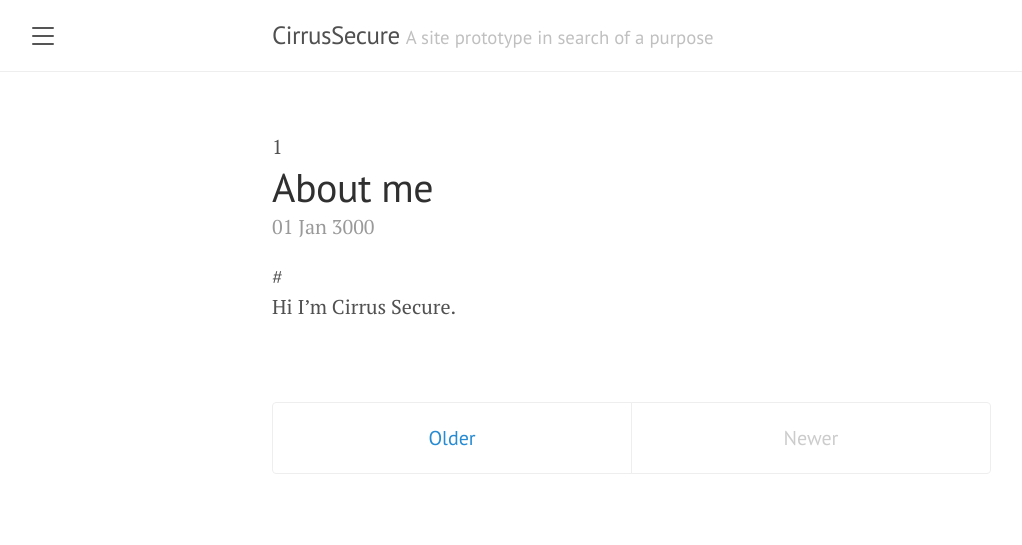
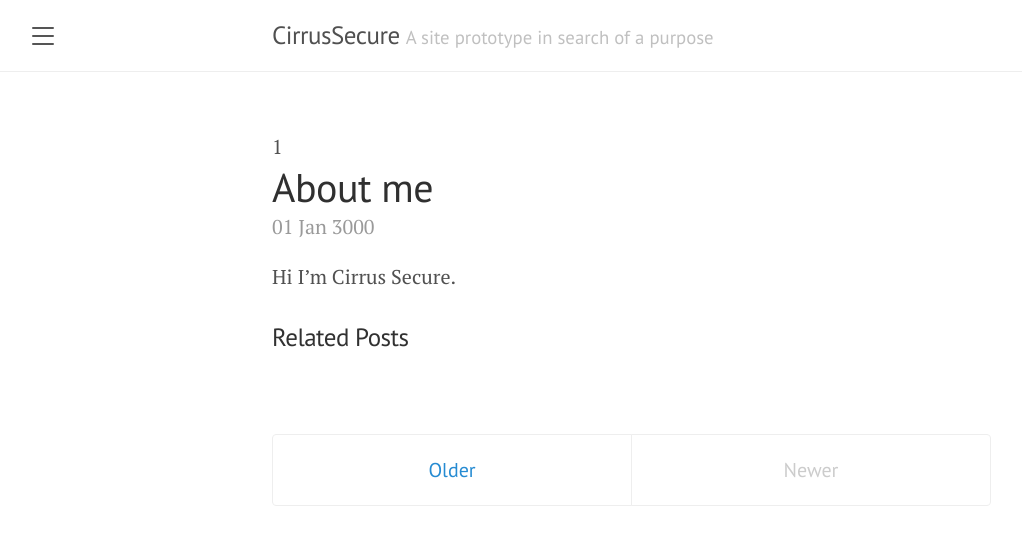
Before and after one commit to cirrussecure/lanyon-archive, a Jekyll site: the page built from index.html, in a window 1280 px wide. Shown: the top 545 px of the page, without its empty margins (8-1030 px from the left). Built offline with Jekyll 4.4.1, drawn with Linux system fonts in a browser that asks for light colours; the list of posts is cut into pages by our own code.

Commit message:
Update index.html

```diff
--- a/index.html
+++ b/index.html
@@ -19,10 +19,8 @@ title: Home
       <a href="{{ post.url | absolute_url }}">post.url | absolute_url</a>
     -->
 
-#    {% if paginator.page == 1 %}
+    {% if paginator.page == 1 %}
       {{ post.content }}
-
-      {% if site.related_posts.size >= 1 %}
         <div>
         <h3>Related Posts</h3>
         <ul>
@@ -31,12 +29,6 @@ title: Home
           {% endfor %}
         </ul>
         </div>
-#     {% endif %}
-
-      {% comment %}
-        <a href="{{ site.url }}">Next</a>
-        {% post.url | absolute_url | link_to %}
-      {% endcomment %}
     {% break %}
     {% else %}
       {{ post.content }}
@@ -63,3 +55,19 @@ title: Home
   {% endif %}
 
 </div>
+
+{% comment %}
+      {% if site.related_posts.size >= 1 %}
+        <div>
+        <h3>Related Posts</h3>
+        <ul>
+         {% for related_post in site.related_posts limit: 5 %}
+            <li><a href="{{ related_post.url }}">{{ related_post.title }}</a></li>
+          {% endfor %}
+        </ul>
+        </div>
+     {% endif %}
+
+    <a href="{{ site.url }}">Next</a>
+    {% post.url | absolute_url | link_to %}
+{% endcomment %}
```
